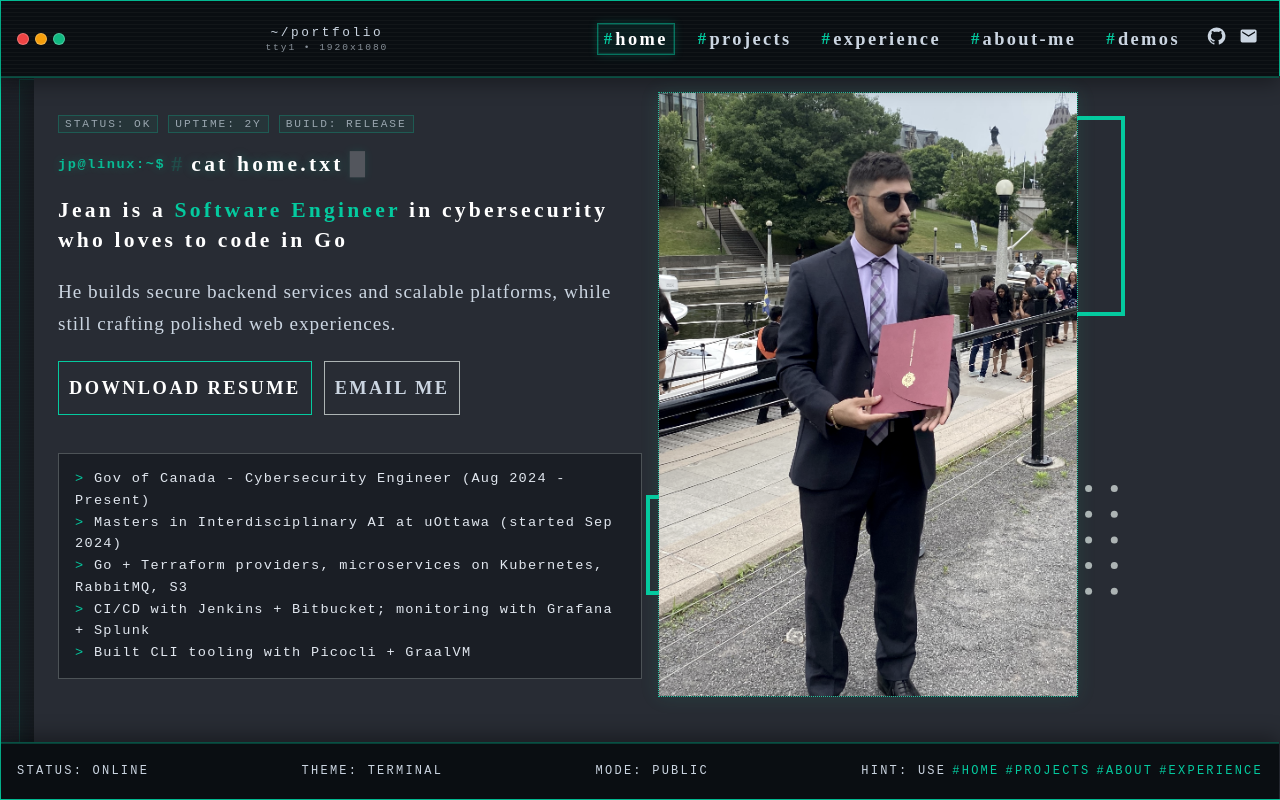
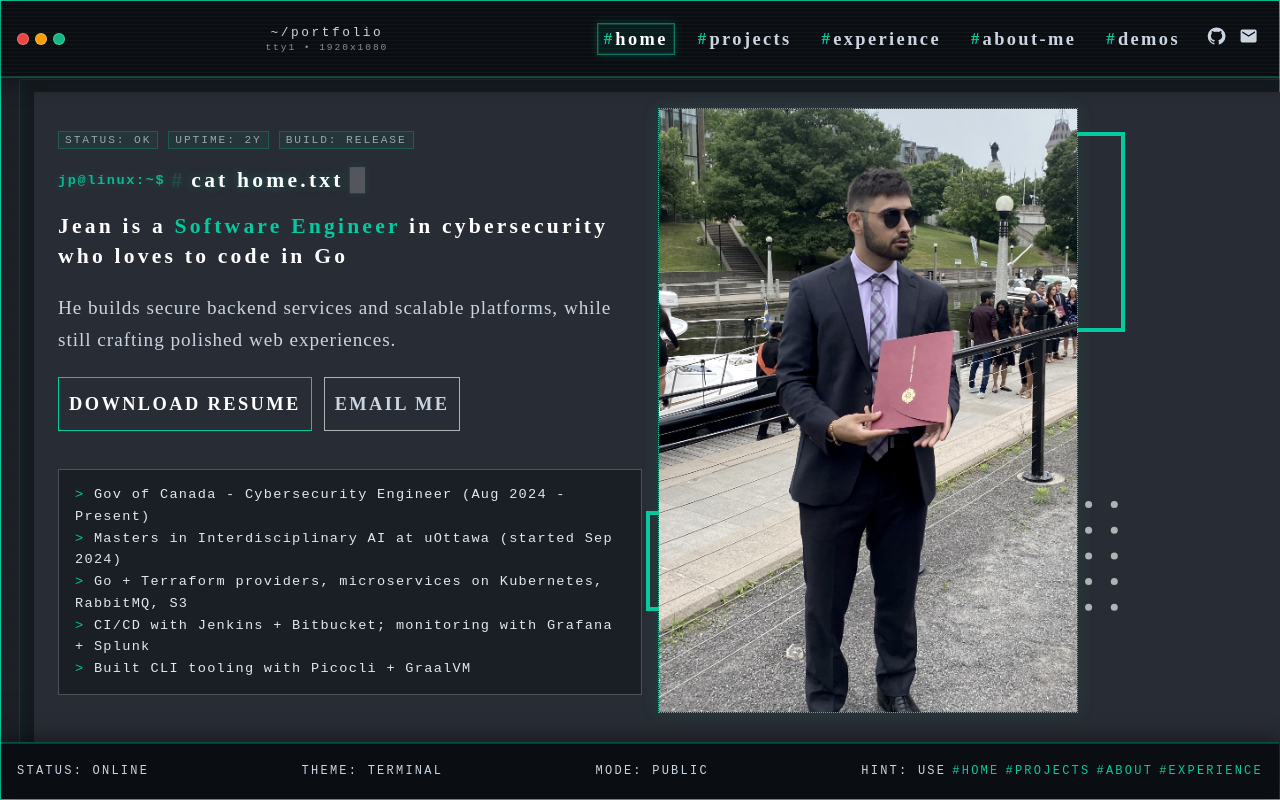
Before and after one commit to EuBeans/portfolio, a React (Create React App) app: page /#/ in a window 1280 px wide. Built offline with nearby package versions, Linux system fonts and the light colour scheme; a web font is replaced by a local one.

Commit message:
Add page padding and home top spacing

```diff
--- a/src/views/AboutMe.tsx
+++ b/src/views/AboutMe.tsx
@@ -12,6 +12,9 @@ const AboutMe = () => {
     const containerStyle = {
         backgroundColor: theme.palette.background.default,
         minHeight: '100vh',
+        paddingX: { xs: '6px', md: '16px' },
+        paddingTop: { xs: '8px', md: '14px' },
+        paddingBottom: { xs: '18px', md: '24px' },
     }
     const contentBoxStyle = {
         //this style is a container that will hold multiple skill tables
--- a/src/views/Demos.tsx
+++ b/src/views/Demos.tsx
@@ -13,6 +13,9 @@ const Demos = () => {
         flexDirection: "column",
         backgroundColor: theme.palette.background.default,
         minHeight: '100vh',
+        paddingX: { xs: '6px', md: '16px' },
+        paddingTop: { xs: '8px', md: '14px' },
+        paddingBottom: { xs: '18px', md: '24px' },
     }
     const contentBoxStyle = {
         //this style is a container that will hold multiple skill tables
--- a/src/views/Experiences.tsx
+++ b/src/views/Experiences.tsx
@@ -11,6 +11,9 @@ const Experience = () => {
     const containerStyle = {
         backgroundColor: theme.palette.background.default,
         minHeight: '100vh',
+        paddingX: { xs: '6px', md: '16px' },
+        paddingTop: { xs: '8px', md: '14px' },
+        paddingBottom: { xs: '18px', md: '24px' },
     }
     const contentBoxStyle = {
         //this style is a container that will hold multiple skill tables
--- a/src/views/Home.tsx
+++ b/src/views/Home.tsx
@@ -14,11 +14,13 @@ const Home = () => {
     const containerStyle = {
         backgroundColor: theme.palette.background.default,
         minHeight: '100vh',
+        paddingX: { xs: '6px', md: '16px' },
+        paddingBottom: { xs: '18px', md: '24px' },
     }
 
     return (
     <Box sx = {containerStyle}>
-        <Container maxWidth="lg" disableGutters>
+        <Container maxWidth="lg" disableGutters sx={{ marginTop: { xs: '10px', md: '16px' } }}>
             <Box className="home-section">
                 <SummarySection/>
             </Box>
--- a/src/views/Project.tsx
+++ b/src/views/Project.tsx
@@ -11,6 +11,9 @@ const Project = () => {
     const containerStyle = {
         backgroundColor: theme.palette.background.default,
         minHeight: '100vh',
+        paddingX: { xs: '6px', md: '16px' },
+        paddingTop: { xs: '8px', md: '14px' },
+        paddingBottom: { xs: '18px', md: '24px' },
     }
     const contentBoxStyle = {
         //this style is a container that will hold multiple skill tables
```
